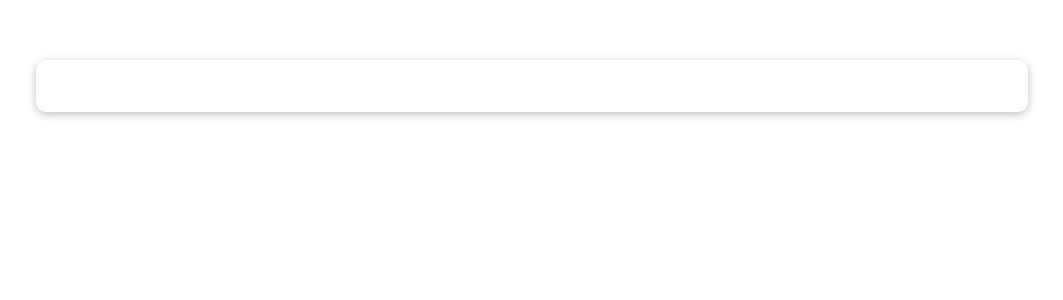
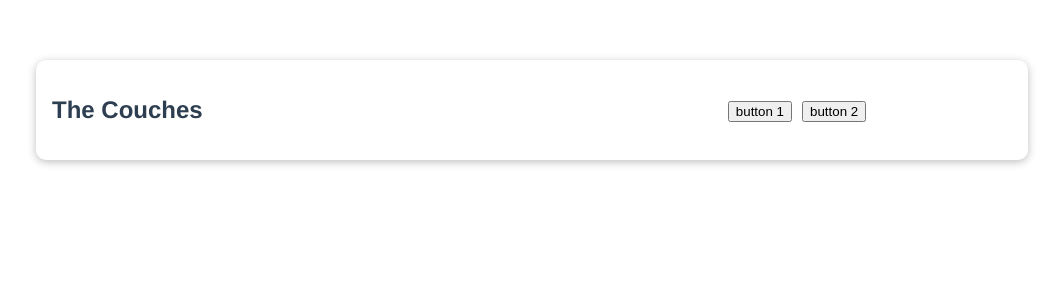
Before and after one commit to Mirthay/-Rock-Paper-Scissors-, a Vue app: page /products in a window 1280 px wide. Shown: the top 300 px of the page, without its empty margins (108-1171 px from the left). Built offline with nearby package versions, Linux system fonts and the light colour scheme.

Commit message:
some css

```diff
--- a/src/components/TheHeader.vue
+++ b/src/components/TheHeader.vue
@@ -1,6 +1,10 @@
 <template>
   <section>
-    <h2>{{ title }}</h2>
+    <h2>{{ title }} The Couches</h2>
+    <div>
+      <button>button 1</button>
+      <button>button 2</button>
+    </div>
     <slot></slot>
   </section>
 </template>
@@ -13,6 +17,7 @@ export default {
 
 <style scoped>
 section {
+  display: flex;
   max-width: 60rem;
   margin: 2rem auto;
   box-shadow: 0 2px 8px rgba(0, 0, 0, 0.26);
@@ -21,6 +26,16 @@ section {
 }
 
 h2 {
+  flex: 1;
+  text-align: left;
+  margin-right: 100px;
+}
+div {
+  flex: 1;
   text-align: center;
 }
+button {
+  margin: 5px;
+  margin-top: 25px;
+}
 </style>
```
